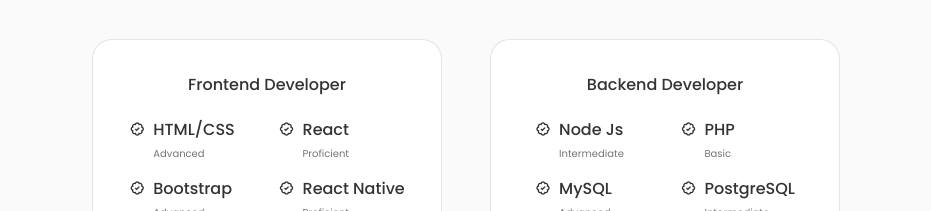
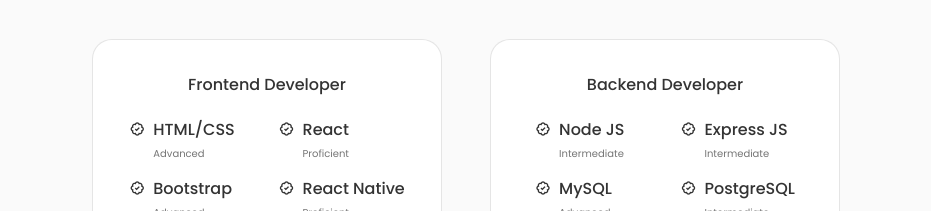
Before and after one commit to rxhaqkaj/personal-portfolio, a React (Create React App) app: page / in a window 1280 px wide. Shown: the part 1640-1851 px from the top of the page, without its empty margins (174-1105 px from the left). Built offline with nearby package versions, Linux system fonts and the light colour scheme.

Commit message:
fix: correct skills name

```diff
--- a/src/components/skills/Backend.jsx
+++ b/src/components/skills/Backend.jsx
@@ -9,7 +9,7 @@
                     <div className="skills__data">
                         <i class="bx bx-badge-check"></i>
                         <div>
-                            <h3 className="skills__name">Node Js</h3>
+                            <h3 className="skills__name">Node JS</h3>
                             <span className="skills__level">Intermediate</span>
                         </div>
                     </div>
@@ -32,8 +32,8 @@
                 <div className="skills__data">
                         <i class="bx bx-badge-check"></i>
                         <div>
-                            <h3 className="skills__name">PHP</h3>
-                            <span className="skills__level">Basic</span>
+                            <h3 className="skills__name">Express JS</h3>
+                            <span className="skills__level">Intermediate</span>
                         </div>
                     </div>
                     <div className="skills__data">
```
